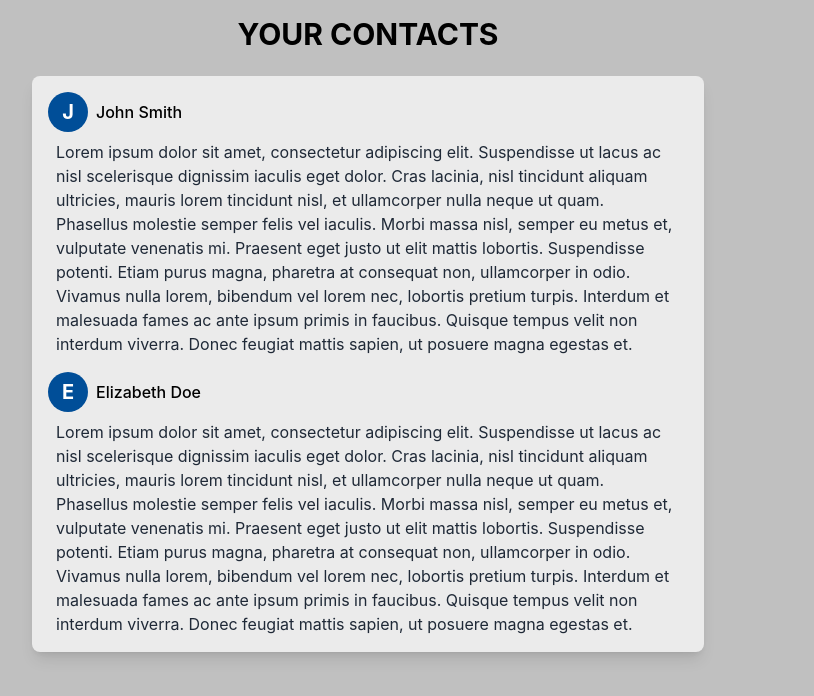
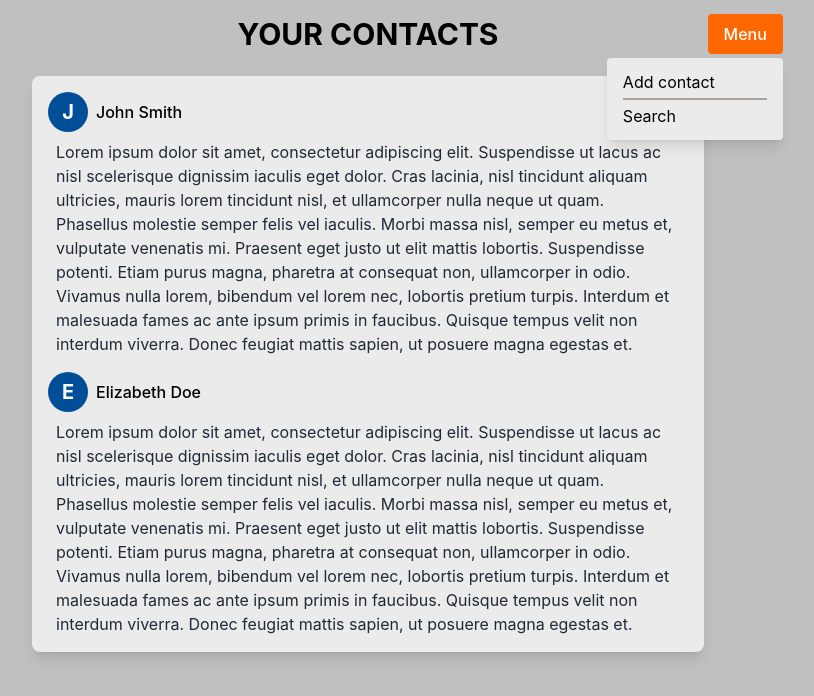
Before and after one commit to agirmar92/simple-entity-list-app, a React (Create React App) app: page / in a window 1280 px wide. Shown: the top 696 px of the page, without its empty margins (272-1086 px from the left). Built offline with nearby package versions, Linux system fonts and the light colour scheme.

Commit message:
feat: menu button (missing functionality though)

```diff
--- a/src/App.tsx
+++ b/src/App.tsx
@@ -1,6 +1,7 @@
 import { useState } from 'react'
 import { Entity } from './types'
 import { LOREM_IPSUM } from './constants'
+import { MenuDropdown } from './components/MenuDropdown'
 
 const INITIAL_ENTITIES: Entity[] = [
   {
@@ -18,10 +19,14 @@ const App = () => {
 
   return (
     <div className="flex flex-col bg-silver h-dvh">
-      <header>
-        <h1 className="text-center font-bold text-3xl py-4 uppercase">
+      <header className="flex justify-between px-4">
+        <span className="flex-1 hidden sm:block" />
+        <h1 className="font-bold text-3xl py-4 uppercase flex-1 sm:flex-initial">
           Your contacts
         </h1>
+        <section className="flex flex-1 justify-center items-center">
+          <MenuDropdown />
+        </section>
       </header>
       <main className="p-2 flex justify-center">
         <div className="flex flex-col items-center bg-anti-flash-white shadow-lg grow-1 w-full max-w-2xl min-h-52 rounded-lg p-4 gap-4">
--- /dev/null
+++ b/src/components/Button.tsx
@@ -0,0 +1,12 @@
+const Button = ({ onClick }: { onClick: () => void }) => {
+  return (
+    <button
+      className="bg-pumpkin px-4 py-2 rounded text-white font-medium hover:bg-pumpkin-hover hover:shadow-sm"
+      onClick={onClick}
+    >
+      Menu
+    </button>
+  )
+}
+
+export { Button }
--- /dev/null
+++ b/src/components/MenuDropdown.tsx
@@ -0,0 +1,21 @@
+import { useState } from 'react'
+import { Button } from './Button'
+
+const MenuDropdown = () => {
+  const [isOpen, setIsOpen] = useState(true)
+
+  return (
+    <div className="relative">
+      <Button onClick={() => setIsOpen((prevValue) => !prevValue)} />
+      {isOpen && (
+        <div className="absolute top-11 right-0 bg-anti-flash-white rounded px-4 py-2 min-w-44 shadow-lg divide-y-2 divide-stone-400">
+          {/* TODO: Turn into buttons */}
+          <p className="py-1">Add contact</p>
+          <p className="py-1">Search</p>
+        </div>
+      )}
+    </div>
+  )
+}
+
+export { MenuDropdown }
--- a/tailwind.config.js
+++ b/tailwind.config.js
@@ -7,6 +7,8 @@ module.exports = {
         'anti-flash-white': '#EBEBEB',
         silver: '#C0C0C0',
         'polynesian-blue': '#004E98',
+        pumpkin: '#FF6700',
+        'pumpkin-hover': '#FF8633',
       },
     },
   },
```
